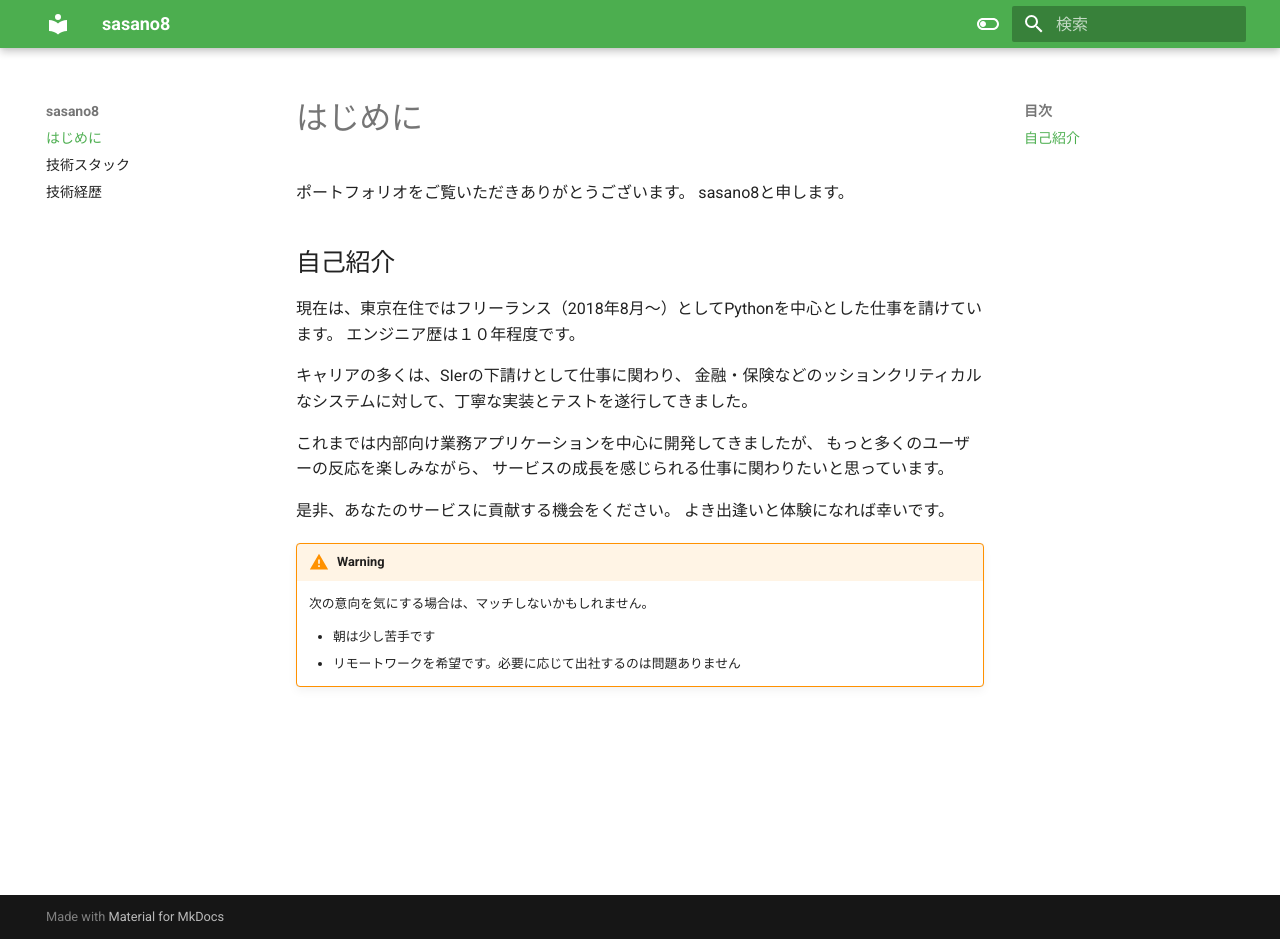
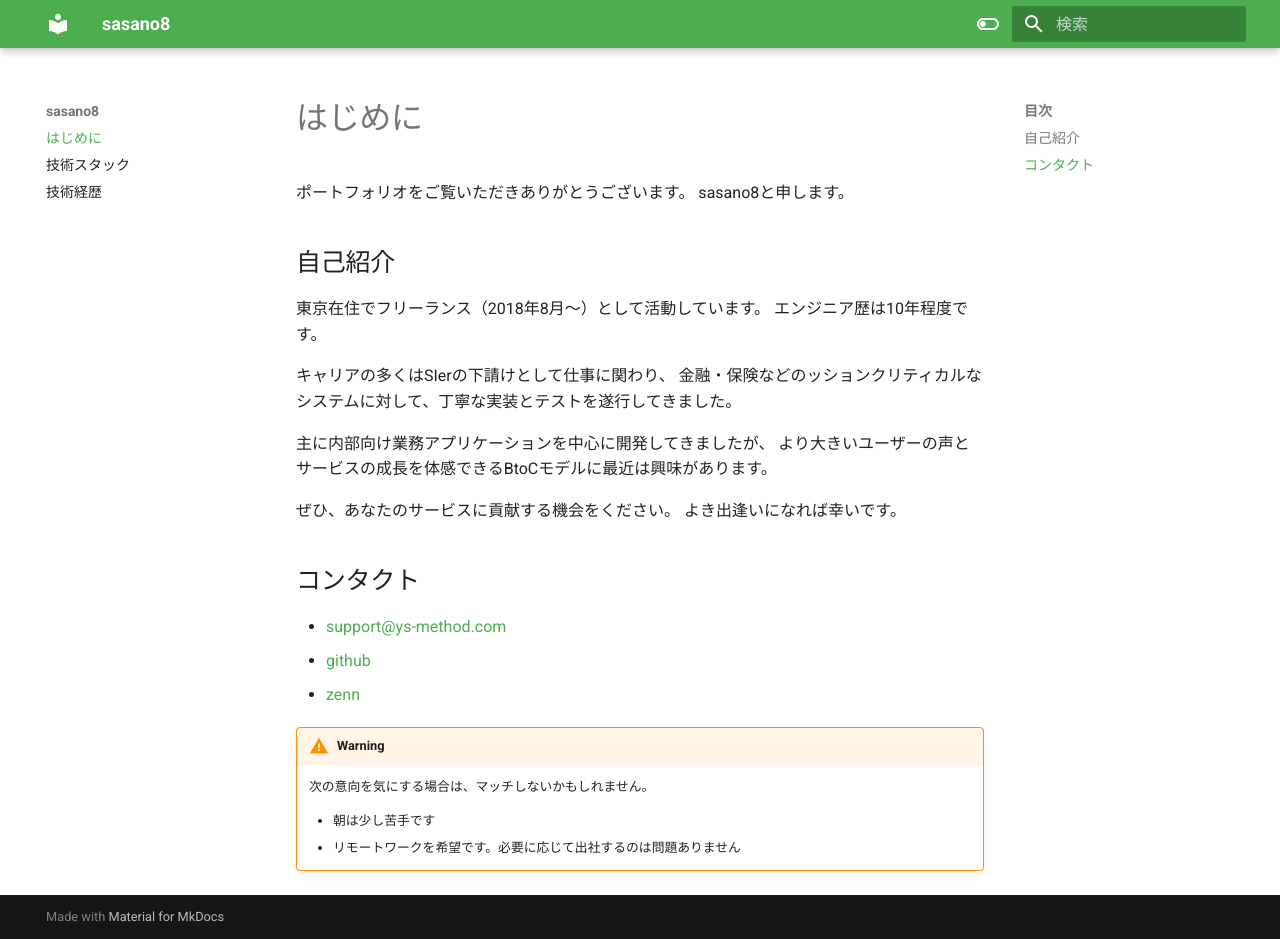
Before and after one commit to sasano8/portfolio, an MkDocs documentation site: the page built from docs/index.md, in a window 1280 px wide and 939 px high. Built offline with MkDocs 1.6.1 and Material for MkDocs 9.7.7, drawn with Linux system fonts in a browser that asks for light colours.

Commit message:
add contact

```diff
--- a/docs/index.md
+++ b/docs/index.md
@@ -5,18 +5,23 @@ sasano8と申します。
 
 ## 自己紹介
 
-現在は、東京在住ではフリーランス（2018年8月～）としてPythonを中心とした仕事を請けています。
-エンジニア歴は１０年程度です。
+東京在住でフリーランス（2018年8月～）として活動しています。
+エンジニア歴は10年程度です。
 
-キャリアの多くは、SIerの下請けとして仕事に関わり、
+キャリアの多くはSIerの下請けとして仕事に関わり、
 金融・保険などのッションクリティカルなシステムに対して、丁寧な実装とテストを遂行してきました。
 
-これまでは内部向け業務アプリケーションを中心に開発してきましたが、
-もっと多くのユーザーの反応を楽しみながら、
-サービスの成長を感じられる仕事に関わりたいと思っています。
+主に内部向け業務アプリケーションを中心に開発してきましたが、
+より大きいユーザーの声とサービスの成長を体感できるBtoCモデルに最近は興味があります。
 
-是非、あなたのサービスに貢献する機会をください。
-よき出逢いと体験になれば幸いです。
+ぜひ、あなたのサービスに貢献する機会をください。
+よき出逢いになれば幸いです。
+
+## コンタクト
+
+- [support@ys-method.com](mailto:support@ys-method.com)
+- [github](https://github.com/sasano8/)
+- [zenn](https://zenn.dev/sasano8)
 
 !!! warning
     次の意向を気にする場合は、マッチしないかもしれません。
```
Also changed, not shown: docs/backgrounds.md (+6 -6 lines), docs/tech_stack.md (+5 -2 lines).
